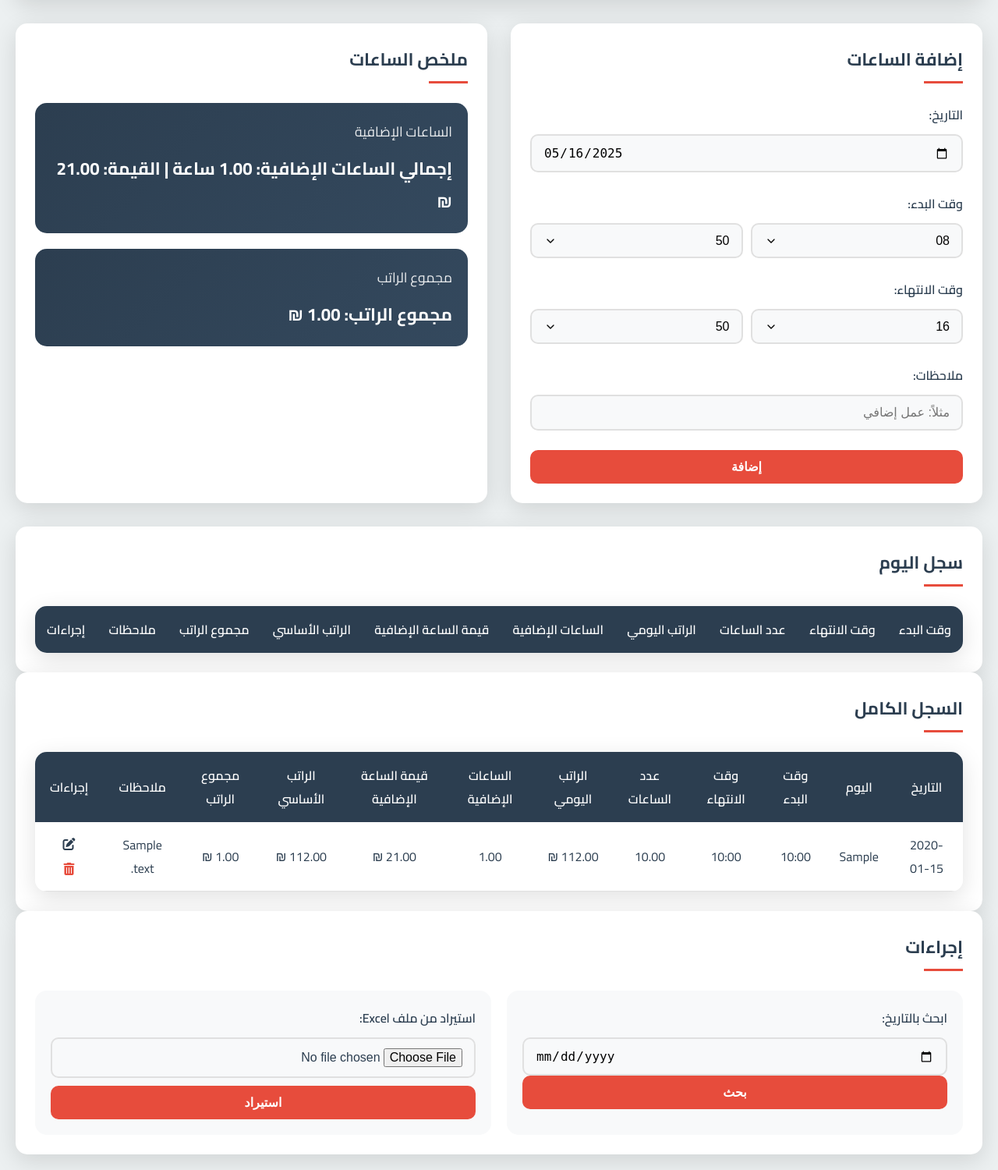
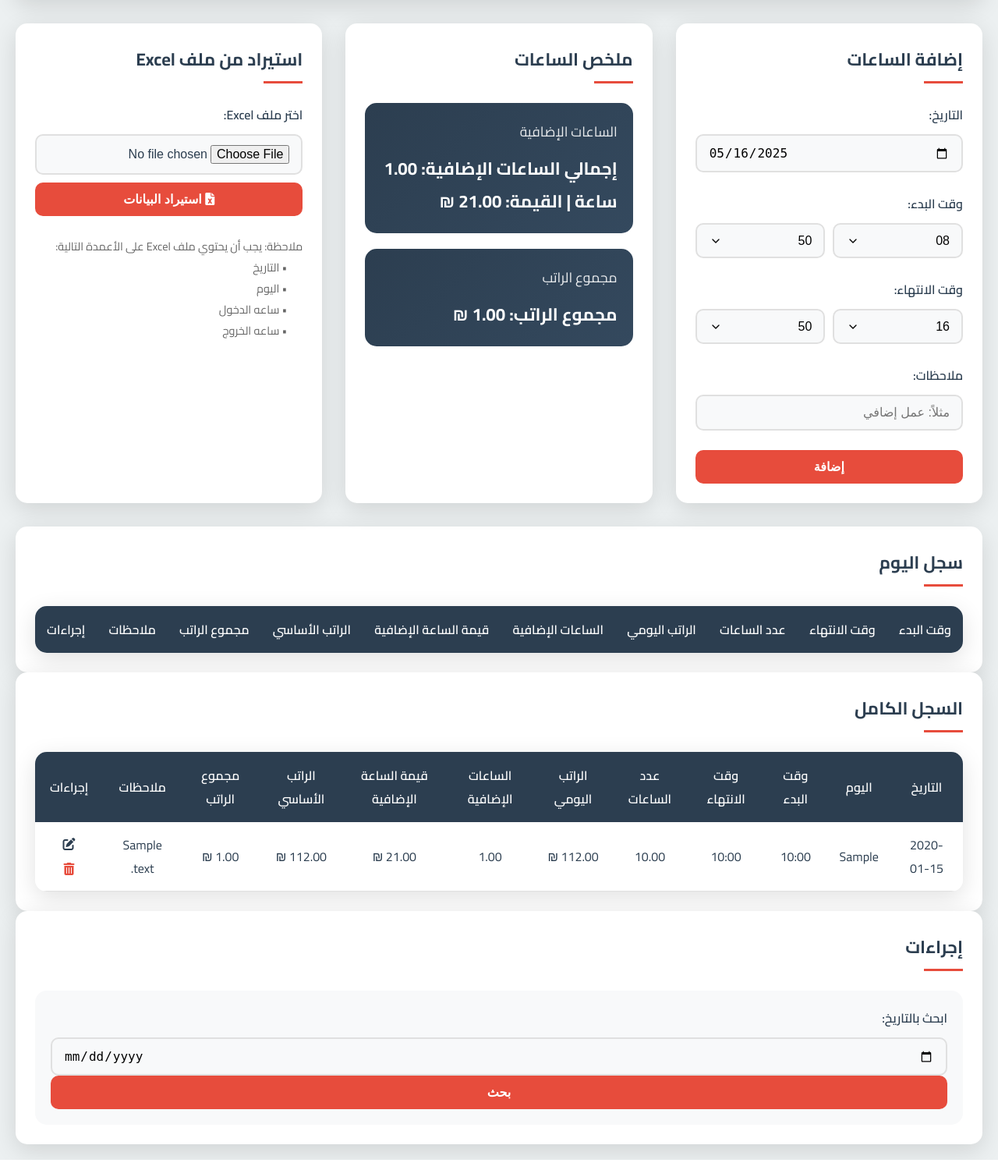
Before and after one commit to sbateeni/dally-salary, a Flask app: page / in a window 1280 px wide. Shown: the part 110-1610 px from the top of the page at 78% size. Run offline with Flask 3, Linux system fonts and the light colour scheme; a user stored in the database is signed in; tables that the repository leaves empty hold one stand-in row (values such as "Sample post"); lists and menus that the app fills with data are empty; some libraries are stand-ins or nearby versions.

Commit message:
Update index.html

```diff
--- a/templates/index.html
+++ b/templates/index.html
@@ -535,6 +535,27 @@
           <div class="summary-value" id="totalSalarySummary"></div>
         </div>
       </div>
+
+      <div class="card">
+        <div class="section-title">استيراد من ملف Excel</div>
+        <div class="form-group">
+          <label for="excelFile">اختر ملف Excel:</label>
+          <input type="file" id="excelFile" accept=".xlsx, .xls" style="margin-bottom: 10px;">
+          <button onclick="importExcel()" class="btn-primary">
+            <i class="fas fa-file-excel"></i>
+            استيراد البيانات
+          </button>
+        </div>
+        <div style="margin-top: 15px; font-size: 0.9em; color: #666;">
+          <p>ملاحظة: يجب أن يحتوي ملف Excel على الأعمدة التالية:</p>
+          <ul style="list-style: none; padding-right: 20px;">
+            <li>• التاريخ</li>
+            <li>• اليوم</li>
+            <li>• ساعه الدخول</li>
+            <li>• ساعه الخروج</li>
+          </ul>
+        </div>
+      </div>
     </div>
 
     <div class="card">
@@ -592,11 +613,6 @@
           <label>ابحث بالتاريخ:</label>
           <input type="date" id="searchDate">
           <button onclick="searchEntries()" class="btn-primary">بحث</button>
-        </div>
-        <div class="action-group">
-          <label>استيراد من ملف Excel:</label>
-          <input type="file" id="excelFile" accept=".xlsx, .xls" style="margin-bottom: 10px;">
-          <button onclick="importExcel()" class="btn-primary">استيراد</button>
         </div>
       </div>
     </div>
```
